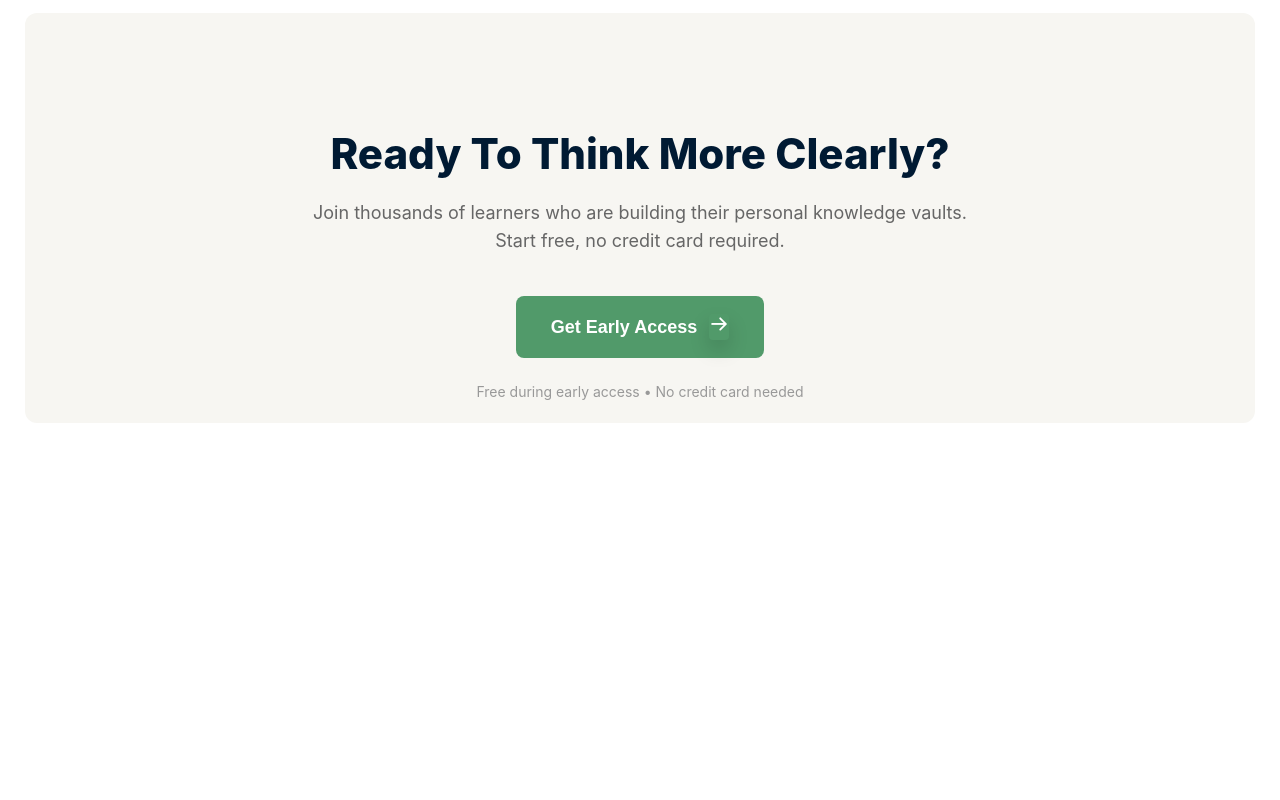
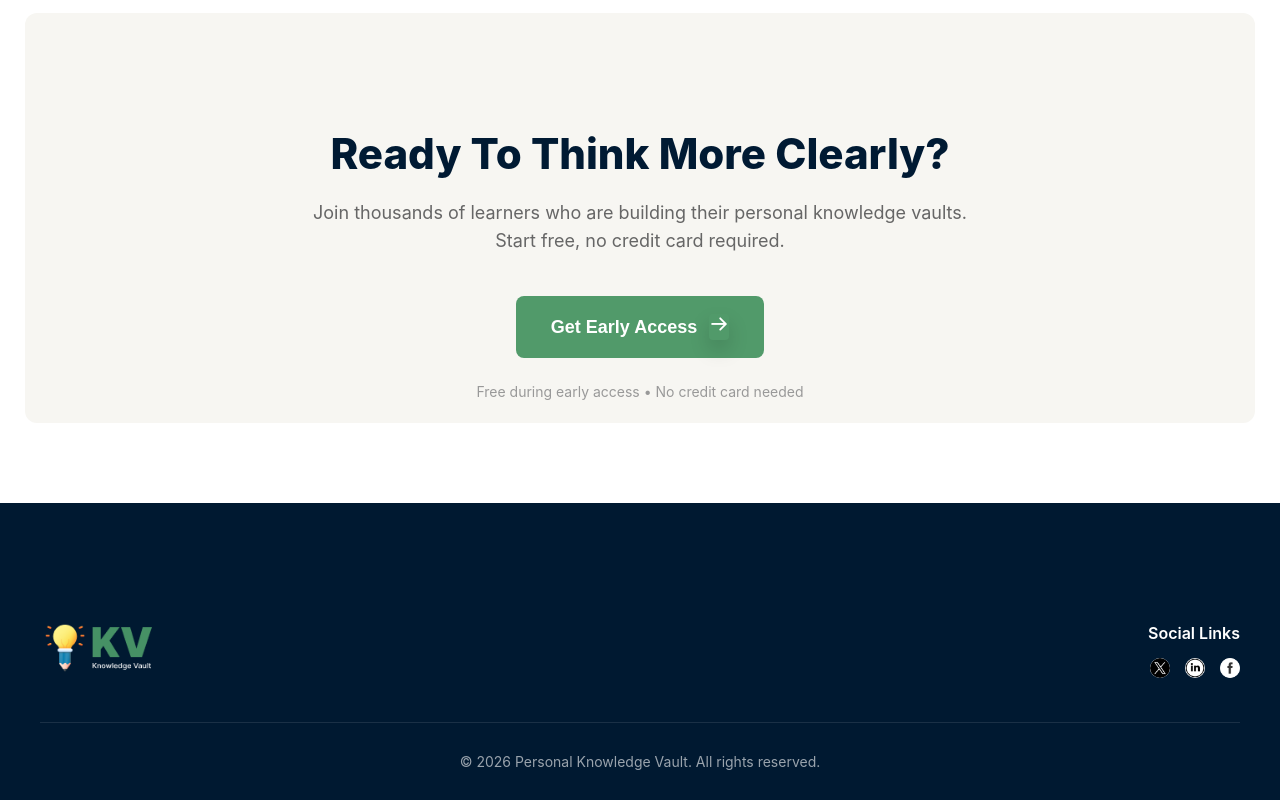
Before and after one commit to zim1122/My_first_Assignment, a plain HTML site: page index.html in a window 1280 px wide. Shown: the part 2236-3036 px from the top of the page. Before the commit the page ends 2659 px from the top, so only its background shows below. Drawn offline with Linux system fonts and the light colour scheme.

Commit message:
The last and final part of the project

```diff
--- a/index.html
+++ b/index.html
@@ -155,7 +155,31 @@
 
         </main>
 
-    <footer>
-    </footer>
+    <footer class="footer">
+    <div class="footer-container">
+
+        <div class="footer-top">
+            <div class="footer-logo">
+                <img src="./assets/logo-footer.png">
+            </div>
+
+            <div class="footer-social">
+                <span class="social-label">Social Links</span>
+                <div class="social-icons">
+                    <a href="#"><img src="./assets/twitter.png" alt="X"></a>
+                    <a href="#"><img src="./assets/social.png" alt="LinkedIn"></a>
+                    <a href="#"><img src="./assets/social (1).png" alt="Facebook"></a>
+                </div>
+            </div>
+        </div>
+
+        <hr class="footer-divider">
+
+        <div class="footer-bottom">
+            <p>© 2026 Personal Knowledge Vault. All rights reserved.</p>
+        </div>
+
+    </div>
+</footer>
 </body>
 </html>
--- a/styles/style.css
+++ b/styles/style.css
@@ -377,3 +377,74 @@ nav ul li a:hover{
     font-size: 14px;
     color: #999999;
 }
+.footer{
+    width:auto;
+    margin: 80px auto 0 auto;
+    background: var(--Style, rgba(0, 25, 49, 1));
+    padding: 120px 120px 30px 120px;
+    display: flex;
+    justify-content: center;
+    font-family: 'Inter', sans-serif;
+}
+
+.footer-container{
+    width: 1200px;
+    min-width: 1200px;
+}
+
+.footer-top{
+    display: flex;
+    justify-content: space-between;
+    align-items: flex-start;
+    margin-bottom: 40px;
+}
+
+.footer-logo img{
+    height: 50px;
+    display: block;
+}
+
+.footer-social{
+    text-align: right;
+}
+
+.social-label{
+    display: block;
+    font-size: 16px;
+    font-weight: 600;
+    margin-bottom: 15px;
+    color: #ffffff;
+}
+
+.social-icons{
+    display: flex;
+    gap: 15px;
+    justify-content: flex-end;
+}
+
+.social-icons img{
+    width: 20px;
+    height: 20px;
+    background-color:rgba(255, 255, 255, 1);
+    border-radius: 10px;
+}
+
+.social-icons img:hover{
+    background-color: #89903e;
+}
+
+.footer-divider{
+    border: none;
+    border-top: 1px solid rgba(255, 255, 255, 0.1);
+    margin-bottom: 30px;
+}
+
+.footer-bottom{
+    text-align: center;
+}
+
+.footer-bottom p{
+    font-size: 14px;
+    color: rgba(255, 255, 255, 0.6);
+    margin: 0;
+}
```
Also changed, not shown: assets/social (1).png (added), assets/social.png (added), assets/twitter.png (added).
